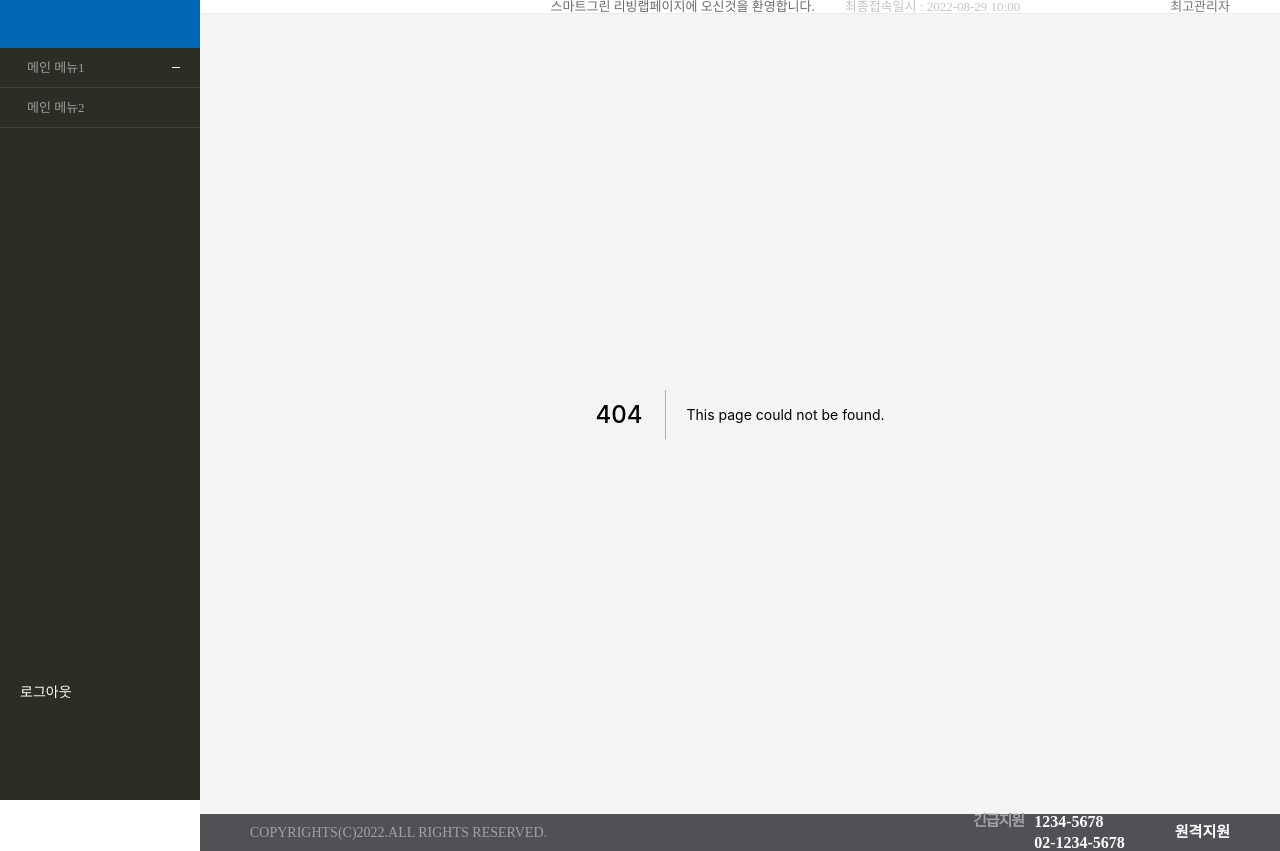
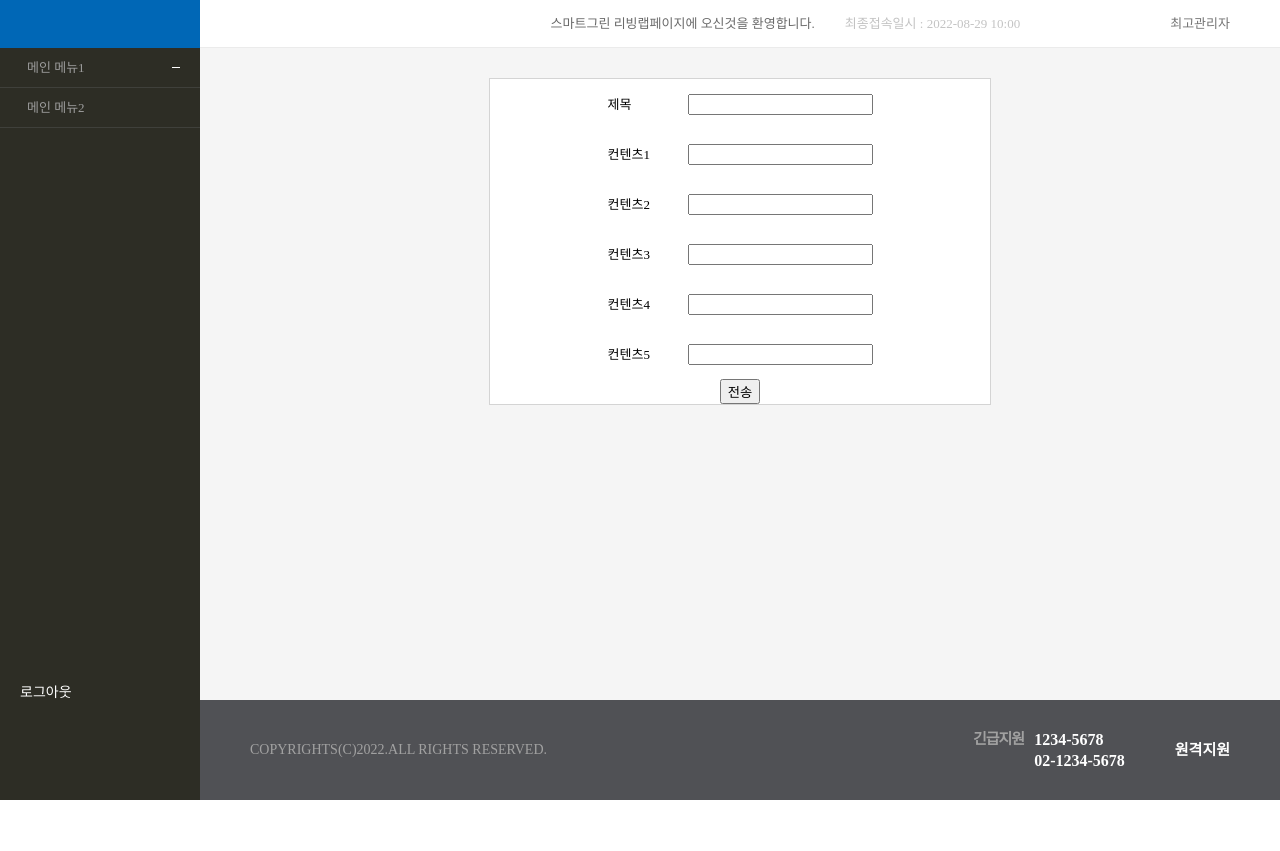
Before and after one commit to suld2495/admin, a Next.js app: page /admin/write in a window 1280 px wide. Before the commit this address had no page. After the commit the page ends 800 px from the top, so only its background shows below. Built offline with nearby package versions, Linux system fonts and the light colour scheme.

Commit message:
[temp] 테스트용 임시 데이터

```diff
--- /dev/null
+++ b/pages/admin/[page].tsx
@@ -0,0 +1,64 @@
+import React from 'react';
+import Title from 'components/admin/common/title/Title';
+import Button from 'components/common/button/Button';
+import Pagination from 'components/common/pagination/Pagination';
+import Select from 'components/common/select/Select';
+import Table from 'components/common/table/Table';
+import type { NextPage } from 'next'
+import styled from '../index.module.scss';
+import { useQuery } from '@tanstack/react-query';
+import { fetchPosts } from 'services/post.api';
+
+const Home: NextPage = () => {
+  const [page, setPage] = React.useState(1);
+  const { data, status } = useQuery(['posts', page], async () => await fetchPosts(page));
+  const handleChange = (page: number) => {
+    setPage(page);
+  };
+
+  if (status === 'loading') {
+    return <div>로딩중</div>
+  }
+
+  return (
+    <div className={styled.div}>
+      <Title title='기업회원목록'/>
+      <div className={styled.selectBoxes}>
+        <Select name='1' defaultValue='전체' />
+        <Select name=''  defaultValue='분야' />
+        <Select name=''  defaultValue='기업명' />
+        <Select name=''  defaultValue='설립일' />
+      </div>
+      <Table
+        className={styled.table}
+        data={[]}
+        columns={[
+          {
+            title: 'no',
+            field: 'postId',
+            align: 'center'
+          }, {
+            title: '제목',
+            field: 'title'
+          }, {
+            title: '내용',
+            field: 'contents1'
+          }
+        ]}
+      />
+      <div className={styled.buttons}>
+        <Button>선택삭제</Button>
+        <Button href='/admin/write'>글쓰기</Button>
+      </div>
+      <div className={styled.paging}>
+        <Pagination
+          page={page}
+          total={data!.total}
+          onChange={handleChange}
+        />
+      </div>
+    </div>
+  )
+}
+
+export default Home
--- /dev/null
+++ b/pages/admin/write.module.scss
@@ -0,0 +1,23 @@
+@import 'styles/globals.scss';
+
+.form {
+  width: 500px;
+  margin: 30px auto;
+  background-color: #fff;
+  border: 1px solid #d4d4d4;
+  display: flex;
+  align-items: center;
+  justify-content: center;
+  flex-direction: column;
+
+  label {
+    height: 50px;
+    display: flex;
+    align-items: center;
+
+    span {
+      width: 80px;
+      font-size: $default-font-size;
+    }
+  }
+}
--- /dev/null
+++ b/pages/admin/write.tsx
@@ -0,0 +1,62 @@
+import { InfoForm } from 'pages/api/posts/[page]';
+import React from 'react';
+import styled from './write.module.scss';
+import * as postsApi from 'services/post.api';
+import { useMutation } from '@tanstack/react-query';
+
+export default function Write() {
+  const mutation = useMutation(async (param: InfoForm) => {
+    return await postsApi.createPost(param);
+  });
+  const [form, setForm] = React.useState<InfoForm>({
+    userId: 1,
+    title: '',
+    contents1: '',
+    contents2: '',
+    contents3: '',
+    contents4: '',
+    contents5: ''
+  });
+
+  const handleChange = React.useCallback((e: React.ChangeEvent<HTMLInputElement>) => {
+    const { name, value } = e.target;
+    setForm({ ...form, [name]: value });
+  }, [form]);
+
+  const handleSubmit = (e: React.FormEvent) => {
+    mutation.mutate(form);
+    e.preventDefault();
+  };
+
+  return (
+    <>
+      <form className={styled.form} onSubmit={handleSubmit}>
+        <label>
+          <span>제목</span>
+          <input name="title" onChange={handleChange} />
+        </label>
+        <label>
+          <span>컨텐츠1</span>
+          <input name="contents1" onChange={handleChange} />
+        </label>
+        <label>
+          <span>컨텐츠2</span>
+          <input name="contents2" onChange={handleChange} />
+        </label>
+        <label>
+          <span>컨텐츠3</span>
+          <input name="contents3" onChange={handleChange} />
+        </label>
+        <label>
+          <span>컨텐츠4</span>
+          <input name="contents4" onChange={handleChange} />
+        </label>
+        <label>
+          <span>컨텐츠5</span>
+          <input name="contents5" onChange={handleChange} />
+        </label>
+        <button type='submit'>전송</button>
+      </form>
+    </>
+  )
+}
--- a/pages/index.module.scss
+++ b/pages/index.module.scss
@@ -19,4 +19,10 @@
     justify-content: space-between;
     align-items: center;
   }
+
+  .paging {
+    margin-top: 40px;
+    display: flex;
+    justify-content: flex-end;
+  }
 }
```
Also changed, not shown: pages/admin/index.tsx (deleted, +0 -11 lines), pages/index.tsx (+1 -61 lines), 1 other file (tests, documents, lock files or other folders).
